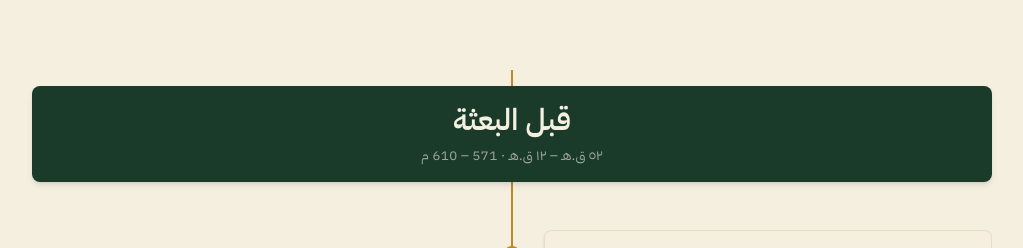
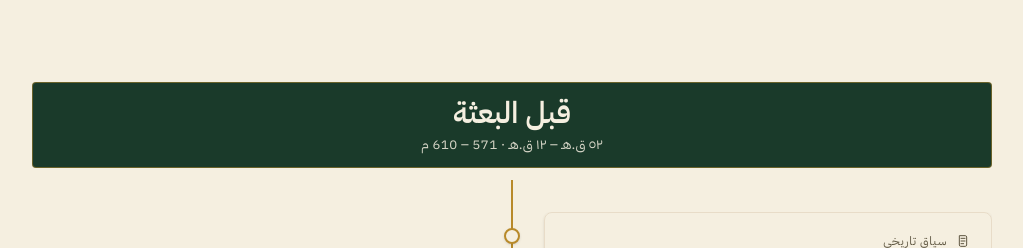
Before and after one commit to Abdalla-Eldoumani/seerah, a Next.js app: page /ar/timeline in a window 1280 px wide. Shown: the part 335-583 px from the top of the page, without its empty margins (128-1151 px from the left). Built offline with nearby package versions, Linux system fonts and the light colour scheme; no server answers.

Commit message:
keep the era banner below the site header and raise its text contrast

```diff
--- a/src/components/timeline/TimelineEraSection.tsx
+++ b/src/components/timeline/TimelineEraSection.tsx
@@ -1,5 +1,4 @@
 import { useLocale, useTranslations } from 'next-intl';
-import { cn } from '@/lib/utils';
 import { formatEraTimespan } from '@/lib/dates';
 import type { Locale } from '@/i18n/routing';
 import type { EraMetadata, SeerahEvent } from '@/types/seerah';
@@ -23,24 +22,22 @@ export default function TimelineEraSection({
 
   return (
     <section className="relative pb-8">
-      <div className={cn('sticky top-0 z-20', 'py-4 px-6 md:px-8 -mx-4 md:-mx-8', 'mb-8')}>
+      {/* top-16 clears the sticky site header; a solid ground keeps the cards
+          scrolling underneath from showing through the gap. */}
+      <div className="sticky top-16 z-20 -mx-4 mb-8 bg-parchment px-4 py-3 md:-mx-8 md:px-8">
         <div
-          className="rounded-lg px-6 py-4 text-center shadow-md"
+          className="rounded-sm border border-gold/50 px-6 py-3 text-center"
           style={{ backgroundColor: era.themeColor }}
         >
-          <h2 className="font-display text-2xl md:text-3xl text-parchment">
+          <h2 className="font-display text-2xl text-parchment md:text-3xl">
             {t(era.id)}
           </h2>
           {!isAr && (
-            <p
-              dir="rtl"
-              lang="ar"
-              className="font-arabic text-lg text-parchment/80 mt-1"
-            >
+            <p dir="rtl" lang="ar" className="font-arabic text-lg text-parchment/85">
               {era.titleArabic}
             </p>
           )}
-          <p className="font-body text-sm text-parchment/60 mt-2">
+          <p className="font-body text-sm text-parchment/85 mt-1">
             {timespan.primary} &middot; {timespan.secondary}
           </p>
         </div>
```
